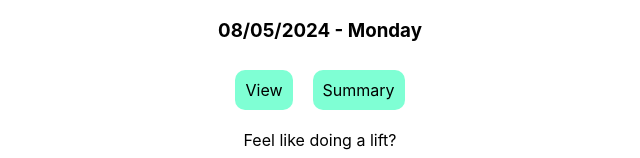
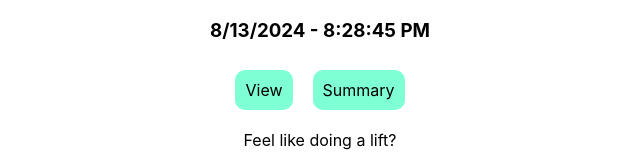
Before and after one commit to Chingsan53/work-out-logger, a React (Create React App) app: page / in a window 1280 px wide. Shown: the top 158 px of the page, without its empty margins (320-960 px from the left). Built offline with nearby package versions, Linux system fonts and the light colour scheme.

Commit message:
added date and time

```diff
--- a/src/components/Home.components.jsx
+++ b/src/components/Home.components.jsx
@@ -1,6 +1,6 @@
 import "./Home.css";
 import { useNavigate } from "react-router-dom";
-import { useState } from "react";
+import { useEffect, useState } from "react";
 
 const Home = () => {
   const recExercises = [
@@ -10,6 +10,21 @@ const Home = () => {
     "Bent-Over",
     "Bicep Curl",
   ];
+
+  // Display Time
+  const [currentDateTime, setCurrentDateTime] = useState(new Date());
+
+  useEffect(() => {
+    const timer = setInterval(() => {
+      setCurrentDateTime(new Date());
+    }, 1000);
+
+    return () => clearInterval(timer);
+  }, []);
+
+  // Format of the date and times
+  const formattedDate = currentDateTime.toLocaleDateString();
+  const formattedTime = currentDateTime.toLocaleTimeString();
 
   const [activeTab, setActiveTab] = useState("view");
 
@@ -22,7 +37,9 @@ const Home = () => {
   return (
     <div className="App">
       <div className="date">
-        <h3>08/05/2024 - Monday </h3>
+        <h3>
+          {formattedDate} - {formattedTime}{" "}
+        </h3>
       </div>
       <div className="switcher">
         <div
```
